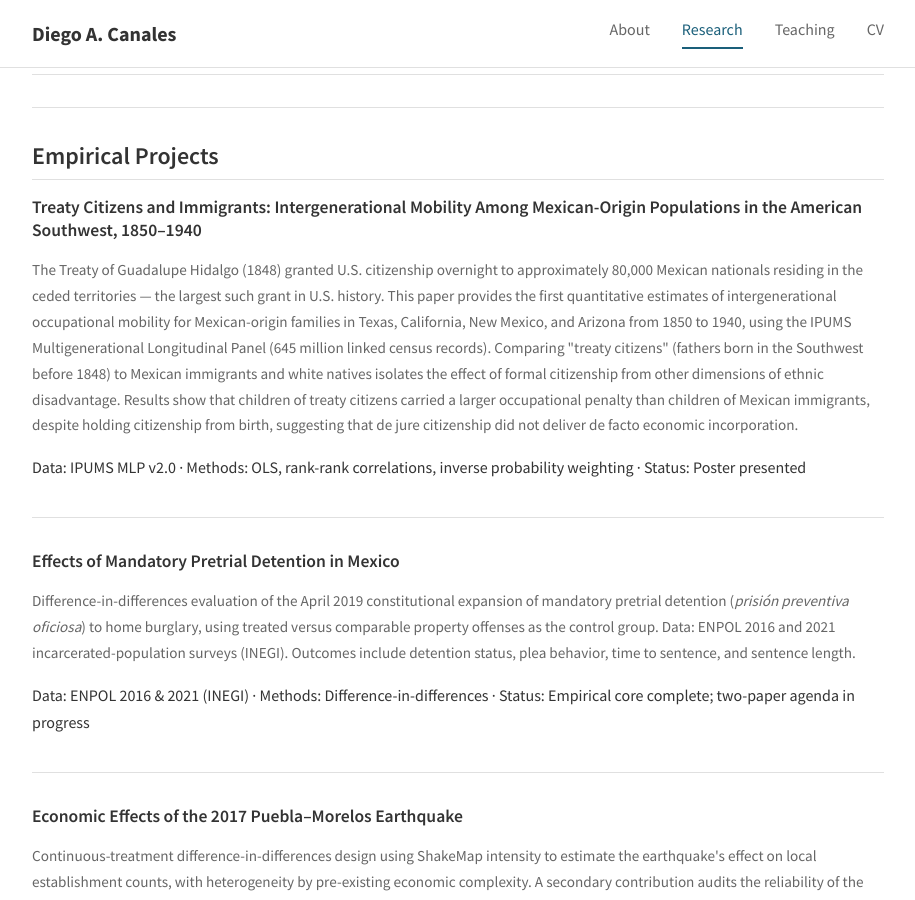
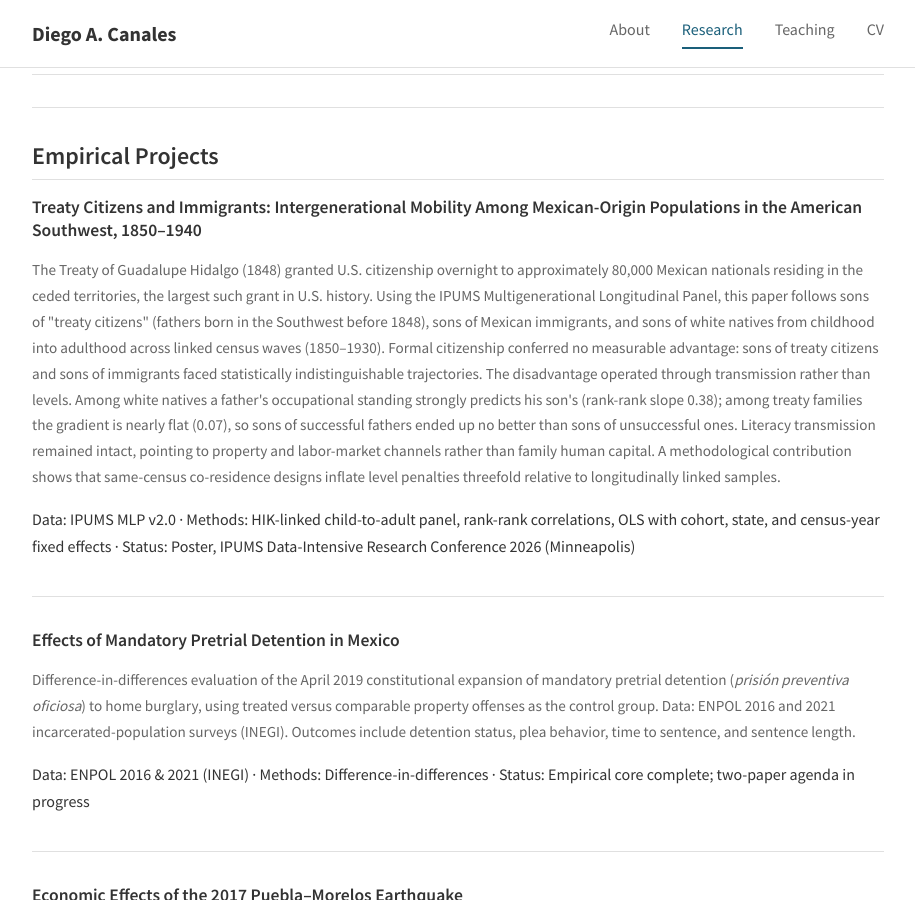
Before and after one commit to diegoacanales/diegoacanales.github.io, a Jekyll site: the page built from research.md, in a window 1280 px wide and 900 px high, scrolled down 1471 px. Shown: the whole window, without its empty margins (182-1097 px from the left). Built offline with Jekyll 4.4.1, drawn with Linux system fonts in a browser that asks for light colours; some web fonts are replaced.

Commit message:
Update Treaty Citizens entry with longitudinal (HIK-linked) results
Replaces the co-residence-design findings (level penalties, treaty worse
than immigrants) with the linked-panel results: no citizenship advantage,
broken transmission of occupational status (rank-rank slope 0.07 vs 0.38),
intact literacy transmission, and the co-residence inflation result.

Co-Authored-By: Claude Fable 5 <noreply@anthropic.com>

```diff
--- a/research.md
+++ b/research.md
@@ -86,17 +86,21 @@ permalink: /research/
   <h3>Treaty Citizens and Immigrants: Intergenerational Mobility Among Mexican-Origin Populations in the American Southwest, 1850–1940</h3>
   <p class="abstract">
     The Treaty of Guadalupe Hidalgo (1848) granted U.S. citizenship overnight to approximately
-    80,000 Mexican nationals residing in the ceded territories — the largest such grant in U.S.
-    history. This paper provides the first quantitative estimates of intergenerational occupational
-    mobility for Mexican-origin families in Texas, California, New Mexico, and Arizona from 1850
-    to 1940, using the IPUMS Multigenerational Longitudinal Panel (645 million linked census
-    records). Comparing "treaty citizens" (fathers born in the Southwest before 1848) to Mexican
-    immigrants and white natives isolates the effect of formal citizenship from other dimensions
-    of ethnic disadvantage. Results show that children of treaty citizens carried a larger
-    occupational penalty than children of Mexican immigrants, despite holding citizenship from
-    birth, suggesting that de jure citizenship did not deliver de facto economic incorporation.
+    80,000 Mexican nationals residing in the ceded territories, the largest such grant in U.S.
+    history. Using the IPUMS Multigenerational Longitudinal Panel, this paper follows sons of
+    "treaty citizens" (fathers born in the Southwest before 1848), sons of Mexican immigrants,
+    and sons of white natives from childhood into adulthood across linked census waves
+    (1850&ndash;1930). Formal citizenship conferred no measurable advantage: sons of treaty
+    citizens and sons of immigrants faced statistically indistinguishable trajectories. The
+    disadvantage operated through transmission rather than levels. Among white natives a
+    father's occupational standing strongly predicts his son's (rank-rank slope 0.38); among
+    treaty families the gradient is nearly flat (0.07), so sons of successful fathers ended up
+    no better than sons of unsuccessful ones. Literacy transmission remained intact, pointing
+    to property and labor-market channels rather than family human capital. A methodological
+    contribution shows that same-census co-residence designs inflate level penalties threefold
+    relative to longitudinally linked samples.
   </p>
-  <p class="venue">Data: IPUMS MLP v2.0 · Methods: OLS, rank-rank correlations, inverse probability weighting · Status: Poster presented</p>
+  <p class="venue">Data: IPUMS MLP v2.0 · Methods: HIK-linked child-to-adult panel, rank-rank correlations, OLS with cohort, state, and census-year fixed effects · Status: Poster, IPUMS Data-Intensive Research Conference 2026 (Minneapolis)</p>
 </div>
 
 <div class="publication">
```
Also changed, not shown: _pages/research.md (+14 -10 lines).
